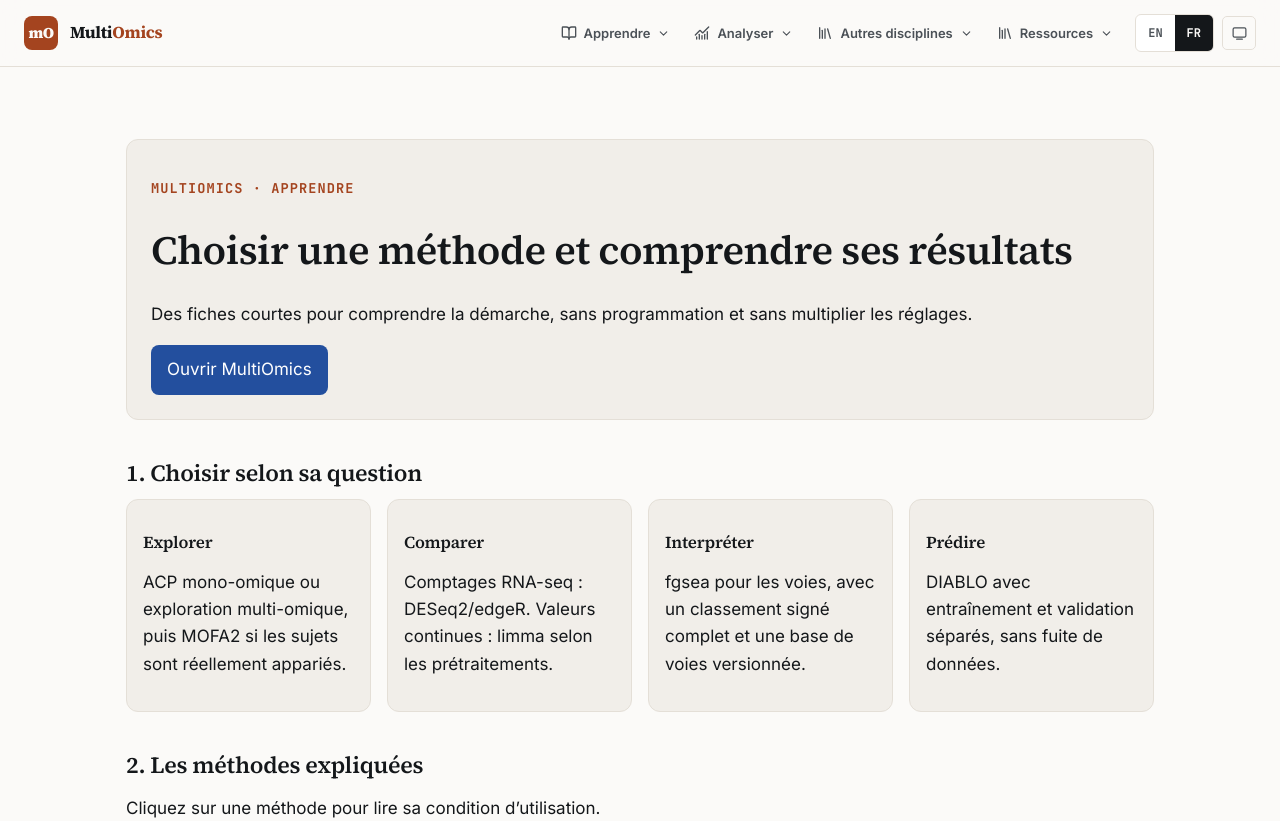
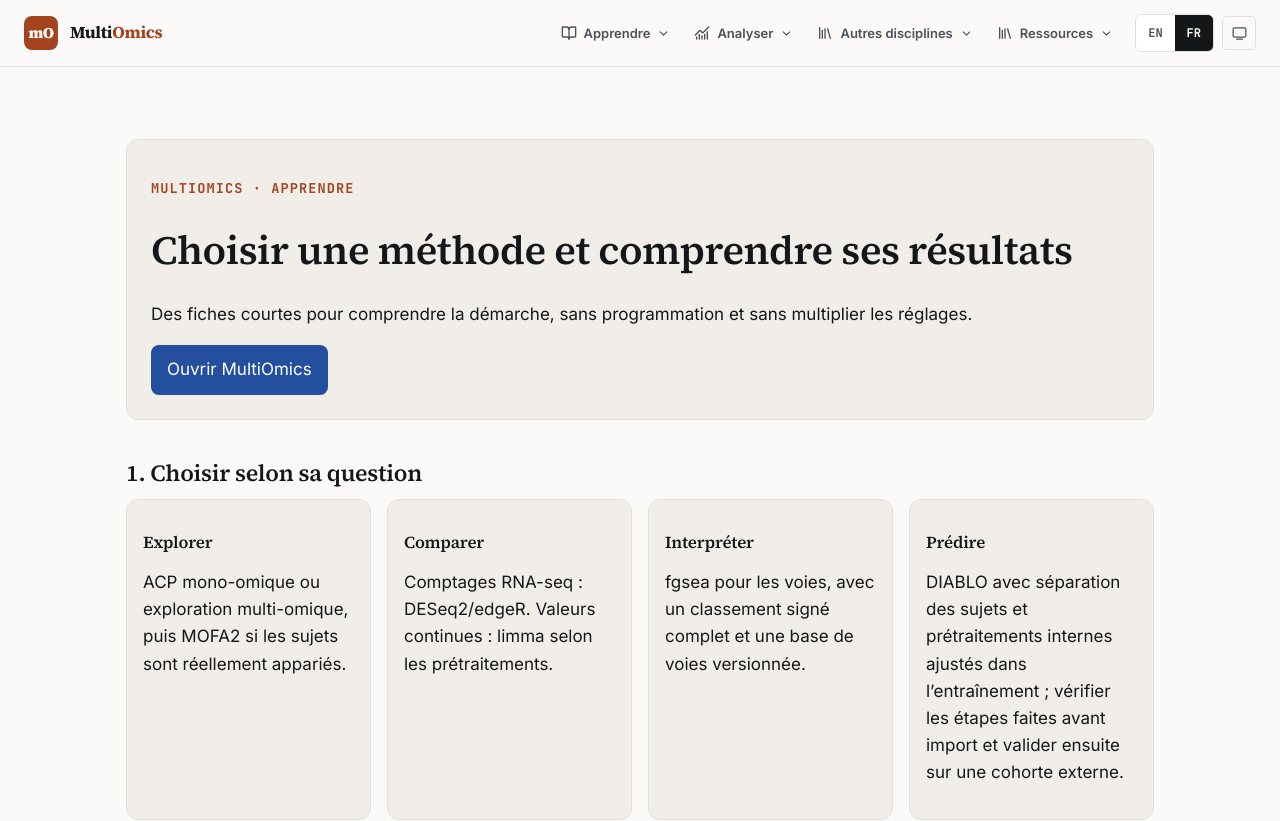
Before and after one commit to rberrah/MultiOmics, a SvelteKit app: page /multiomics/learn in a window 1280 px wide. Shown: the top 821 px of the page. Built offline with nearby package versions, Linux system fonts and the light colour scheme.

Commit message:
Bound DIABLO leakage and validation wording

```diff
--- a/src/routes/multiomics/learn/+page.svelte
+++ b/src/routes/multiomics/learn/+page.svelte
@@ -31,8 +31,8 @@
     },
     {
       title:'DIABLO',
-      fr:'Classification supervisée multi-omique avec validation sur sujets distincts. Prétraitement et sélection uniquement dans les données d’entraînement.',
-      en:'Supervised multi-omic classification with independent-subject testing. Fit preprocessing and feature selection only on training data.'
+      fr:'Classification supervisée multi-omique avec évaluation interne sur sujets distincts. Le prétraitement et la sélection gérés par le modèle sont ajustés dans les données d’entraînement ; les étapes réalisées avant import doivent être auditées séparément et une validation externe reste nécessaire.',
+      en:'Supervised multi-omic classification with internal independent-subject testing. Model-managed preprocessing and feature selection are fitted within training data; preprocessing performed before import requires separate audit and external validation remains necessary.'
     }
   ];
 </script>
@@ -56,7 +56,7 @@
       <article><h3>{t('Explorer','Explore')}</h3><p>{t('ACP mono-omique ou exploration multi-omique, puis MOFA2 si les sujets sont réellement appariés.', 'Single-omic PCA or multi-omic exploration, then MOFA2 when subjects truly match.')}</p></article>
       <article><h3>{t('Comparer','Compare')}</h3><p>{t('Comptages RNA-seq : DESeq2/edgeR. Valeurs continues : limma selon les prétraitements.', 'RNA-seq counts: DESeq2/edgeR. Continuous values: limma with suitable preprocessing.')}</p></article>
       <article><h3>{t('Interpréter','Interpret')}</h3><p>{t('fgsea pour les voies, avec un classement signé complet et une base de voies versionnée.', 'fgsea for pathways, with a complete signed ranking and versioned pathway definitions.')}</p></article>
-      <article><h3>{t('Prédire','Predict')}</h3><p>{t('DIABLO avec entraînement et validation séparés, sans fuite de données.', 'DIABLO with separate training and validation, without data leakage.')}</p></article>
+      <article><h3>{t('Prédire','Predict')}</h3><p>{t('DIABLO avec séparation des sujets et prétraitements internes ajustés dans l’entraînement ; vérifier les étapes faites avant import et valider ensuite sur une cohorte externe.', 'DIABLO with subject-separated internal evaluation and training-fold preprocessing; audit pre-import steps and then validate on an external cohort.')}</p></article>
     </div>
   </section>
 
```
